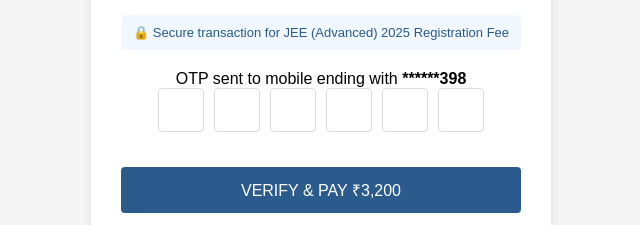
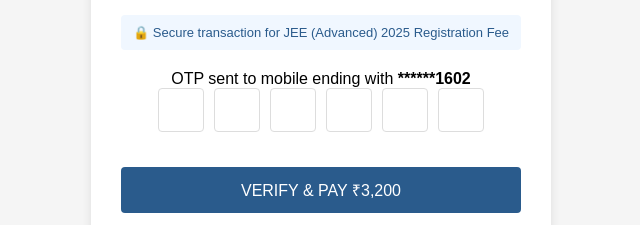
Before and after one commit to examinationservicesnta/advanced, a plain HTML site: page sub.html in a window 1280 px wide. Shown: the part 312-537 px from the top of the page, 319-959 px from the left. Drawn offline with Linux system fonts and the light colour scheme.

Commit message:
Update sub.html

```diff
--- a/sub.html
+++ b/sub.html
@@ -108,7 +108,7 @@
         </div>
 
         <div>
-            OTP sent to mobile ending with <strong>******398</strong>
+            OTP sent to mobile ending with <strong>******1602</strong>
         </div>
 
         <div class="otp-input">
```
